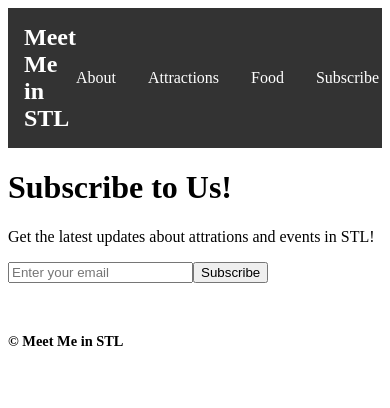
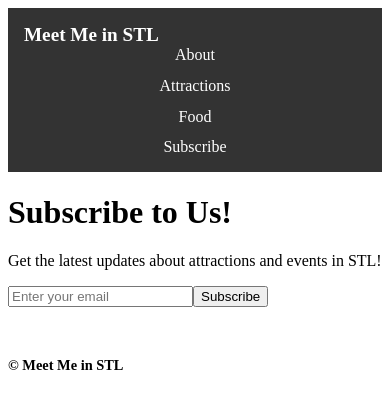
Before and after one commit to awigand8/unit-1-final-project-aidan-w, a React (Vite) app in the folder unit1-final-project/: page /subscribe in a window 390 px wide. Shown: the top 408 px of the page. Built offline with nearby package versions, Linux system fonts and the light colour scheme.

Commit message:
added media queries for desktop, tablet, and mobile, also fixed a typo on subscribe page

```diff
--- a/unit1-final-project/src/App.css
+++ b/unit1-final-project/src/App.css
@@ -74,3 +74,42 @@
 .back-button:hover {
   background-color: #333;
 }
+
+@media (min-width: 1200px) {
+  .navbar-title a {
+    font-size: 2rem;
+  }
+
+  .navbar-links {
+    gap: 2.5rem;
+  }
+}
+
+@media (max-width: 1199px) and (min-width: 768px) {
+  .navbar-title a {
+    font-size: 1.5rem;
+  }
+
+  .navbar-links {
+    gap: 1.5rem;
+  }
+}
+
+@media (max-width: 767px) {
+  .navbar {
+    flex-direction: column; /* stack title and links */
+    align-items: flex-start;
+  }
+
+  .navbar-links {
+      flex-direction: column; /* stack links vertically */
+    align-items: center;     /* center links */
+    gap: 0.8rem;            /* spacing between each link */
+    width: 100%;
+  }
+
+  .navbar-title a {
+    font-size: 1.2rem;
+    margin-bottom: 0.5rem;
+  }
+}
--- a/unit1-final-project/src/components/Subscribe.jsx
+++ b/unit1-final-project/src/components/Subscribe.jsx
@@ -5,7 +5,7 @@ function Subscribe() {
     return(
         <div className="subscribe">
             <h1>Subscribe to Us!</h1>
-            <p>Get the latest updates about attrations and events in STL!</p>
+            <p>Get the latest updates about attractions and events in STL!</p>
 
             <form>
                 <input
```
